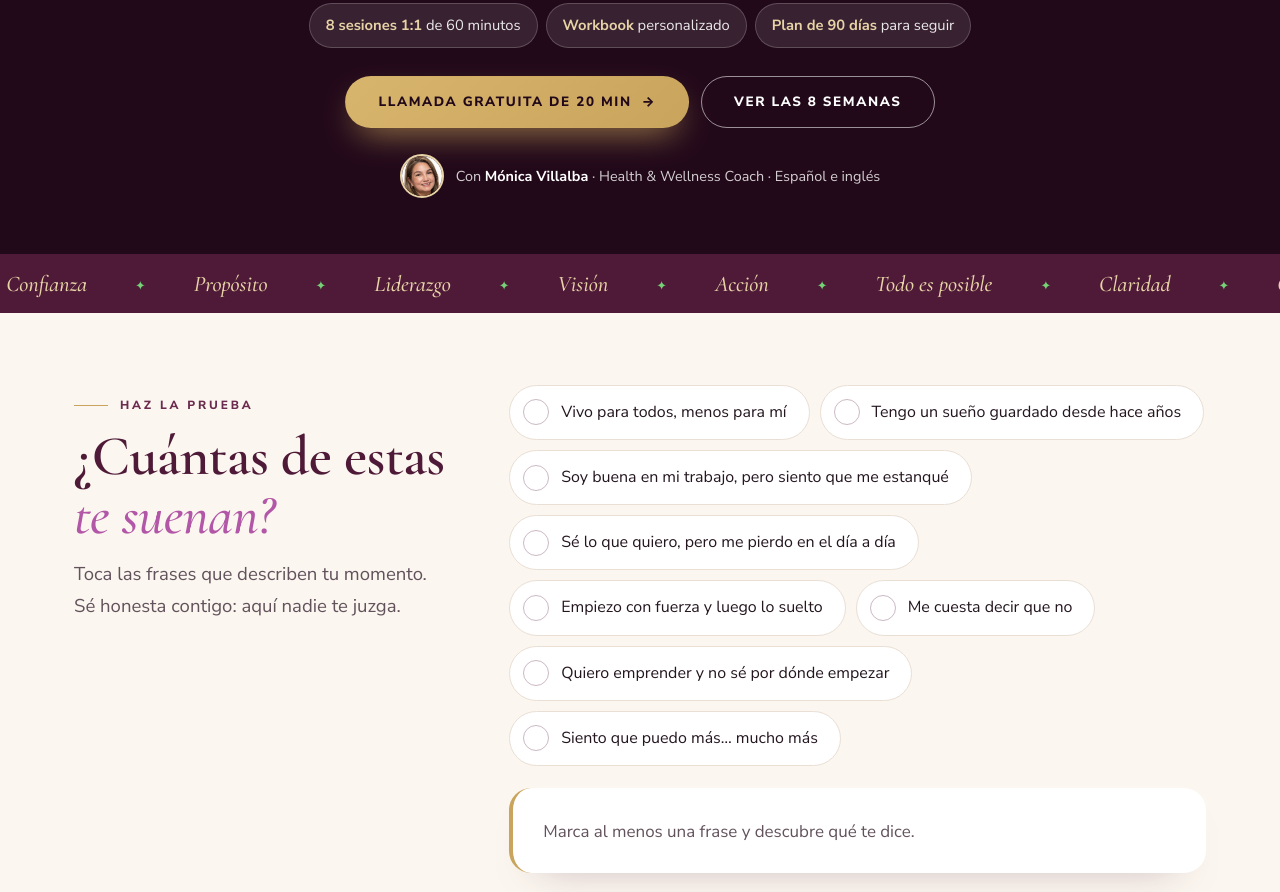
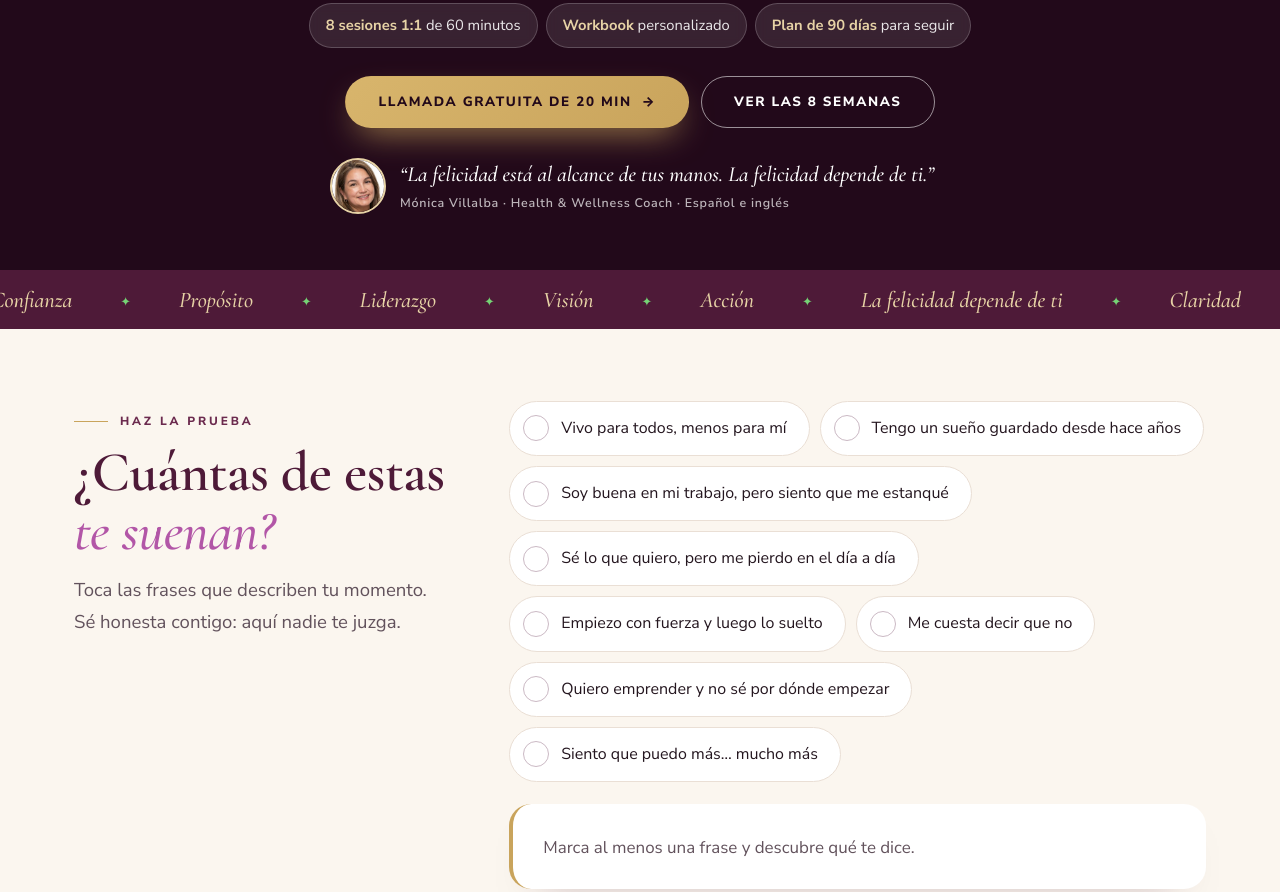
Before and after one commit to yourmindfulwellnessny/evolucion, a plain HTML site: page index.html in a window 1280 px wide. Shown: the part 825-1717 px from the top of the page. Drawn offline with nearby package versions, Linux system fonts and the light colour scheme.

Commit message:
Agregar la frase de Mónica: La felicidad está al alcance de tus manos. La felicidad depende de ti.
Co-Authored-By: Claude Opus 5.5 <noreply@anthropic.com>
Claude-Session: https://claude.ai/code/session_01Cgv7VCG3M4UCkr4cMZm9yP

```diff
--- a/index.html
+++ b/index.html
@@ -99,6 +99,10 @@ h2 em,h1 em,h3 em{font-style:italic;font-weight:500;color:var(--lav)}
 .hero-list{list-style:none;display:flex;flex-wrap:wrap;gap:8px;margin:-8px 0 28px}
 .hero-list li{padding:9px 16px;border-radius:999px;background:rgba(255,255,255,.1);border:1px solid rgba(255,255,255,.2);font-size:.92rem;color:rgba(255,255,255,.9);backdrop-filter:blur(6px);-webkit-backdrop-filter:blur(6px)}
 .hero-list b{color:var(--gold2)}
+.motto{display:flex;align-items:center;gap:14px;margin:30px auto 0;max-width:620px;text-align:left}
+.motto img{width:56px;height:56px;border-radius:50%;object-fit:cover;object-position:center 20%;border:2px solid var(--gold2);flex:none}
+.motto blockquote{font:italic 500 1.35rem/1.3 var(--serif);color:#fff}
+.motto figcaption{font:600 .78rem var(--sans);font-style:normal;letter-spacing:.06em;color:rgba(255,255,255,.7);margin-top:6px}
 .by{display:flex;align-items:center;gap:12px;margin-top:26px;font-size:.9rem;color:rgba(255,255,255,.8)}
 .by img{width:44px;height:44px;border-radius:50%;object-fit:cover;object-position:center 20%;border:2px solid var(--gold2)}
 .by b{color:#fff}
@@ -106,7 +110,7 @@ h2 em,h1 em,h3 em{font-style:italic;font-weight:500;color:var(--lav)}
   .hero{padding:56vh 0 44px;align-items:flex-end}
   .hero:after{width:100%;bottom:auto;height:62vh;background-position:50% 45%}
   .hero:before{background:linear-gradient(180deg,rgba(34,9,26,.35) 0,rgba(34,9,26,0) 14%,rgba(34,9,26,0) 36%,var(--night) 58vh)}
-  .hero-in{margin:0;text-align:left}.hero p.big{margin:18px 0 22px}.hero-in .kicker,.hero-in .hero-list,.hero-in .hero-ctas,.hero-in .by{justify-content:flex-start}
+  .hero-in{margin:0;text-align:left}.hero p.big{margin:18px 0 22px}.hero-in .kicker,.hero-in .hero-list,.hero-in .hero-ctas,.hero-in .by{justify-content:flex-start}.motto{margin-left:0}
 }
 
 /* cinta */
@@ -399,14 +403,14 @@ footer{background:var(--night);color:rgba(255,255,255,.78);padding:60px 0 110px;
         <a class="btn btn-gold" href="#empezar">Llamada gratuita de 20 min <span class="arrow">→</span></a>
         <a class="btn btn-ghost" href="#viaje">Ver las 8 semanas</a>
       </div>
-      <div class="by rv d3"><img src="assets/monica.jpg" alt="Mónica Villalba"><span>Con <b>Mónica Villalba</b> · Health &amp; Wellness Coach · Español e inglés</span></div>
+      <figure class="motto rv d3"><img src="assets/monica.jpg" alt="Mónica Villalba"><blockquote>“La felicidad está al alcance de tus manos. La felicidad depende de ti.”<figcaption>Mónica Villalba · Health &amp; Wellness Coach · Español e inglés</figcaption></blockquote></figure>
     </div>
   </div>
 </header>
 
 <div class="ribbon" aria-hidden="true"><div class="track">
-  <span>Claridad</span><span>Confianza</span><span>Propósito</span><span>Liderazgo</span><span>Visión</span><span>Acción</span><span>Todo es posible</span>
-  <span>Claridad</span><span>Confianza</span><span>Propósito</span><span>Liderazgo</span><span>Visión</span><span>Acción</span><span>Todo es posible</span>
+  <span>Claridad</span><span>Confianza</span><span>Propósito</span><span>Liderazgo</span><span>Visión</span><span>Acción</span><span>La felicidad depende de ti</span>
+  <span>Claridad</span><span>Confianza</span><span>Propósito</span><span>Liderazgo</span><span>Visión</span><span>Acción</span><span>La felicidad depende de ti</span>
 </div></div>
 
 <!-- ¿TE IDENTIFICAS? -->
@@ -446,7 +450,7 @@ footer{background:var(--night);color:rgba(255,255,255,.78);padding:60px 0 110px;
       <span class="kicker rv">Una carta para ti</span>
       <h2 class="rv d1">Querida amiga, <em>esto no es casualidad</em></h2>
       <p class="first rv d1">Si llegaste hasta aquí, algo dentro de ti ya sabe que es momento. Quizás llevas años cuidando de todos y guardando para “después” lo que de verdad quieres.</p>
-      <p class="rv d2">Yo también he tenido que empezar de nuevo más de una vez. Por eso creé Evolución: 8 semanas en las que tú y yo, a solas, convertimos lo que sientes en un plan claro y en pasos reales. No necesitas tenerlo todo resuelto. Solo decidir que ya es tu turno, porque <b>todo es posible</b>.</p>
+      <p class="rv d2">Yo también he tenido que empezar de nuevo más de una vez. Por eso creé Evolución: 8 semanas en las que tú y yo, a solas, convertimos lo que sientes en un plan claro y en pasos reales. No necesitas tenerlo todo resuelto. Solo decidir que ya es tu turno, porque <b>La felicidad está al alcance de tus manos. La felicidad depende de ti.</b></p>
       <div class="sign rv d3">Con cariño, Mónica<small>Mónica Villalba · Fundadora de Mindful Wellness</small></div>
       <div class="creds rv d3">
         <span>Health &amp; Wellness Coach certificada</span>
@@ -667,7 +671,7 @@ footer{background:var(--night);color:rgba(255,255,255,.78);padding:60px 0 110px;
 <footer>
   <div class="wrap">
     <div class="f-grid">
-      <div class="f-brand"><img src="assets/logo-claro.png" alt="Mindful Wellness"><small>Todo es posible</small></div>
+      <div class="f-brand"><img src="assets/logo-claro.png" alt="Mindful Wellness"><small>La felicidad está al alcance de tus manos.<br>La felicidad depende de ti.</small></div>
       <div class="f-links">
         <a href="https://wa.me/12016799969" target="_blank" rel="noopener">WhatsApp 201-679-9969</a>
         <a href="mailto:info@mindfulbymonica.com">info@mindfulbymonica.com</a>
```
